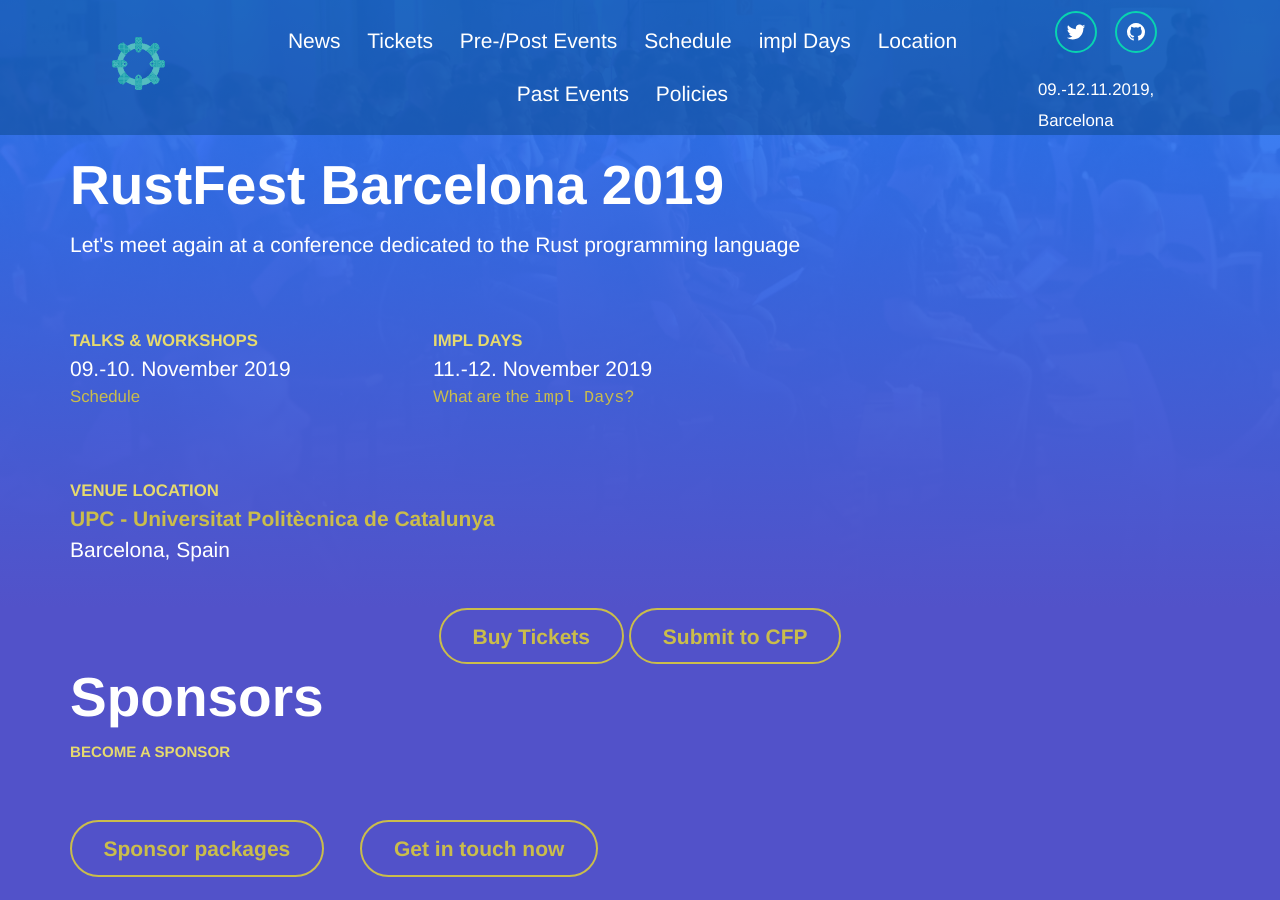
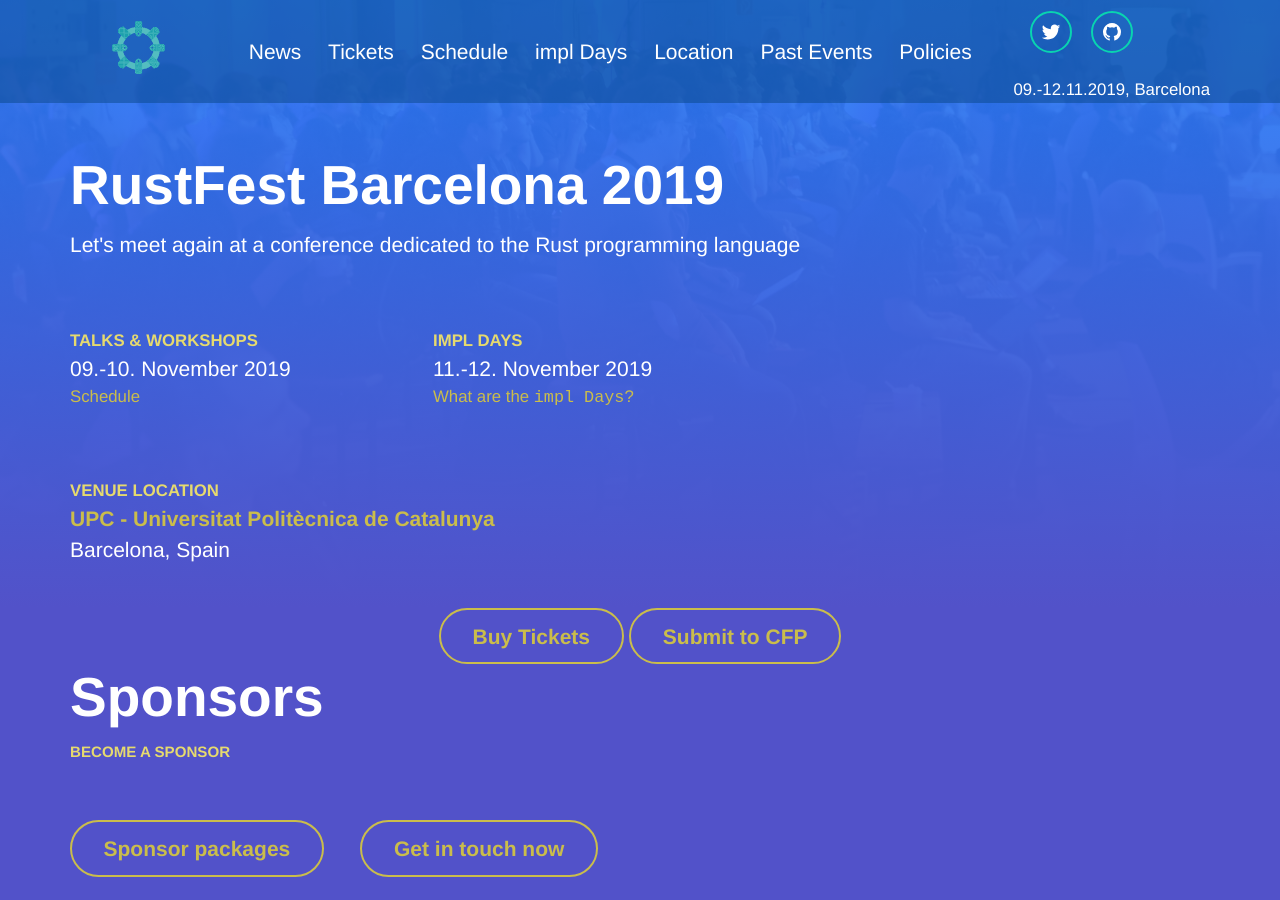
Before and after one commit to RustFestEU/barcelona.rustfest.eu, a Jekyll site: the page built from index.html, in a window 1280 px wide and 900 px high. Built offline with Jekyll 4.4.1, drawn with Linux system fonts in a browser that asks for light colours; nearby versions of some CDN libraries.

Commit message:
Move the link to the footer

```diff
--- a/_data/footer_menu.yml
+++ b/_data/footer_menu.yml
@@ -8,3 +8,5 @@
   link: "/imprint/"
 - title: "Accessibility"
   link: "/accessibility/"
+- title: Pre-/Post Events
+  link: /pre_post_events/
--- a/_data/header_menu.yml
+++ b/_data/header_menu.yml
@@ -2,8 +2,6 @@
   link: https://blog.rustfest.eu/
 - title: Tickets
   link: /tickets/
-- title: Pre-/Post Events
-  link: /pre_post_events/
 - title: Schedule
   link: /schedule/
 - title: impl Days
```
